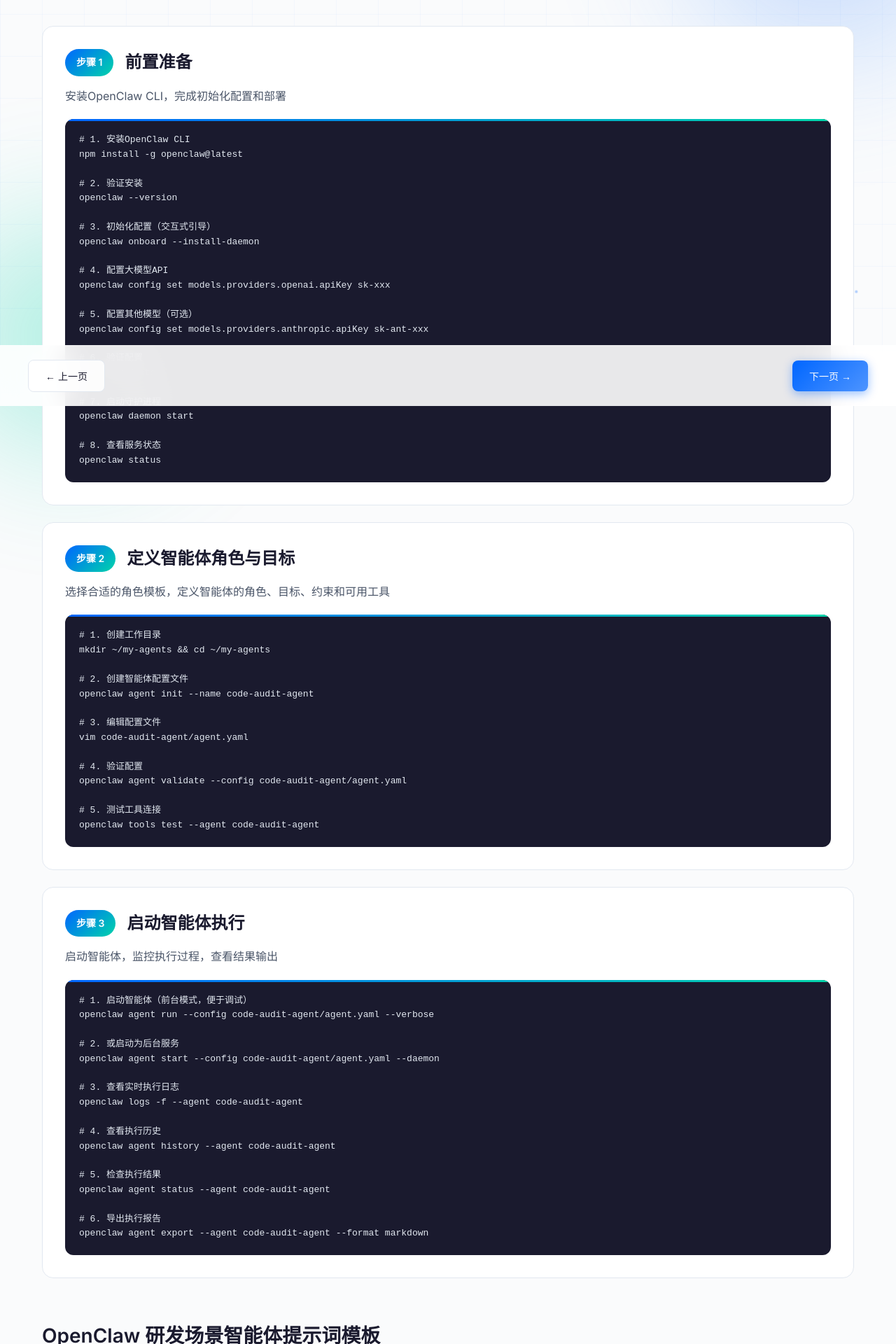
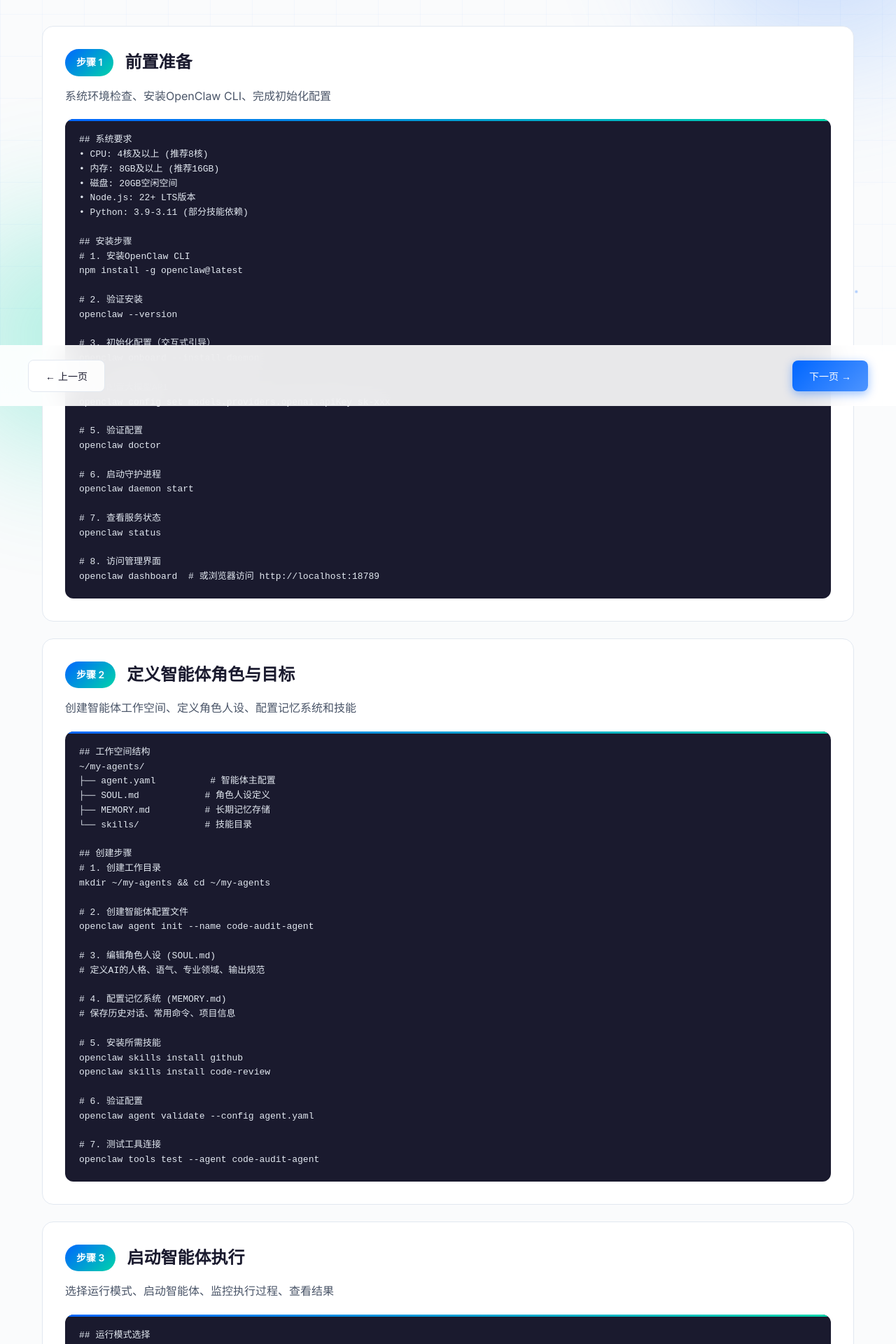
Before and after one commit to weixi5656/ai-agent-presentation, a Vue app: page /#/openclaw-practice in a window 1280 px wide. Shown: the part 220-2140 px from the top of the page at 70% size. Built offline with nearby package versions, Linux system fonts and the light colour scheme.

Commit message:
Update practice page: add system requirements, SOUL.md/MEMORY.md, debug/prod modes

```diff
--- a/src/views/OpenClawPracticeView.vue
+++ b/src/views/OpenClawPracticeView.vue
@@ -58,8 +58,16 @@
 const steps = [
   {
     title: '前置准备',
-    desc: '安装OpenClaw CLI，完成初始化配置和部署',
-    content: `# 1. 安装OpenClaw CLI
+    desc: '系统环境检查、安装OpenClaw CLI、完成初始化配置',
+    content: `## 系统要求
+• CPU: 4核及以上 (推荐8核)
+• 内存: 8GB及以上 (推荐16GB)
+• 磁盘: 20GB空闲空间
+• Node.js: 22+ LTS版本
+• Python: 3.9-3.11 (部分技能依赖)
+
+## 安装步骤
+# 1. 安装OpenClaw CLI
 npm install -g openclaw@latest
 
 # 2. 验证安装
@@ -71,56 +79,80 @@
 # 4. 配置大模型API
 openclaw config set models.providers.openai.apiKey sk-xxx
 
-# 5. 配置其他模型（可选）
-openclaw config set models.providers.anthropic.apiKey sk-ant-xxx
-
-# 6. 验证配置
+# 5. 验证配置
 openclaw doctor
 
-# 7. 启动守护进程
+# 6. 启动守护进程
 openclaw daemon start
 
-# 8. 查看服务状态
-openclaw status`
+# 7. 查看服务状态
+openclaw status
+
+# 8. 访问管理界面
+openclaw dashboard  # 或浏览器访问 http://localhost:18789`
   },
   {
     title: '定义智能体角色与目标',
-    desc: '选择合适的角色模板，定义智能体的角色、目标、约束和可用工具',
-    content: `# 1. 创建工作目录
+    desc: '创建智能体工作空间、定义角色人设、配置记忆系统和技能',
+    content: `## 工作空间结构
+~/my-agents/
+├── agent.yaml          # 智能体主配置
+├── SOUL.md            # 角色人设定义
+├── MEMORY.md          # 长期记忆存储
+└── skills/            # 技能目录
+
+## 创建步骤
+# 1. 创建工作目录
 mkdir ~/my-agents && cd ~/my-agents
 
 # 2. 创建智能体配置文件
 openclaw agent init --name code-audit-agent
 
-# 3. 编辑配置文件
-vim code-audit-agent/agent.yaml
+# 3. 编辑角色人设 (SOUL.md)
+# 定义AI的人格、语气、专业领域、输出规范
 
-# 4. 验证配置
-openclaw agent validate --config code-audit-agent/agent.yaml
+# 4. 配置记忆系统 (MEMORY.md)
+# 保存历史对话、常用命令、项目信息
 
-# 5. 测试工具连接
+# 5. 安装所需技能
+openclaw skills install github
+openclaw skills install code-review
+
+# 6. 验证配置
+openclaw agent validate --config agent.yaml
+
+# 7. 测试工具连接
 openclaw tools test --agent code-audit-agent`
   },
   {
     title: '启动智能体执行',
-    desc: '启动智能体，监控执行过程，查看结果输出',
-    content: `# 1. 启动智能体（前台模式，便于调试）
-openclaw agent run --config code-audit-agent/agent.yaml --verbose
+    desc: '选择运行模式、启动智能体、监控执行过程、查看结果',
+    content: `## 运行模式选择
 
-# 2. 或启动为后台服务
-openclaw agent start --config code-audit-agent/agent.yaml --daemon
+### 调试模式 (开发阶段)
+# 前台运行，实时输出日志，便于调试
+openclaw agent run --config agent.yaml --verbose
 
-# 3. 查看实时执行日志
+### 生产模式 (部署阶段)
+# 后台守护进程，系统服务管理
+openclaw agent start --config agent.yaml --daemon
+systemctl status openclaw  # 验证服务状态
+
+## 监控与管理
+# 查看实时执行日志
 openclaw logs -f --agent code-audit-agent
 
-# 4. 查看执行历史
+# 查看执行历史
 openclaw agent history --agent code-audit-agent
 
-# 5. 检查执行结果
+# 检查执行结果和状态
 openclaw agent status --agent code-audit-agent
 
-# 6. 导出执行报告
-openclaw agent export --agent code-audit-agent --format markdown`
+# 导出执行报告
+openclaw agent export --agent code-audit-agent --format markdown
+
+# 停止智能体
+openclaw agent stop --agent code-audit-agent`
   }
 ]
 
```
